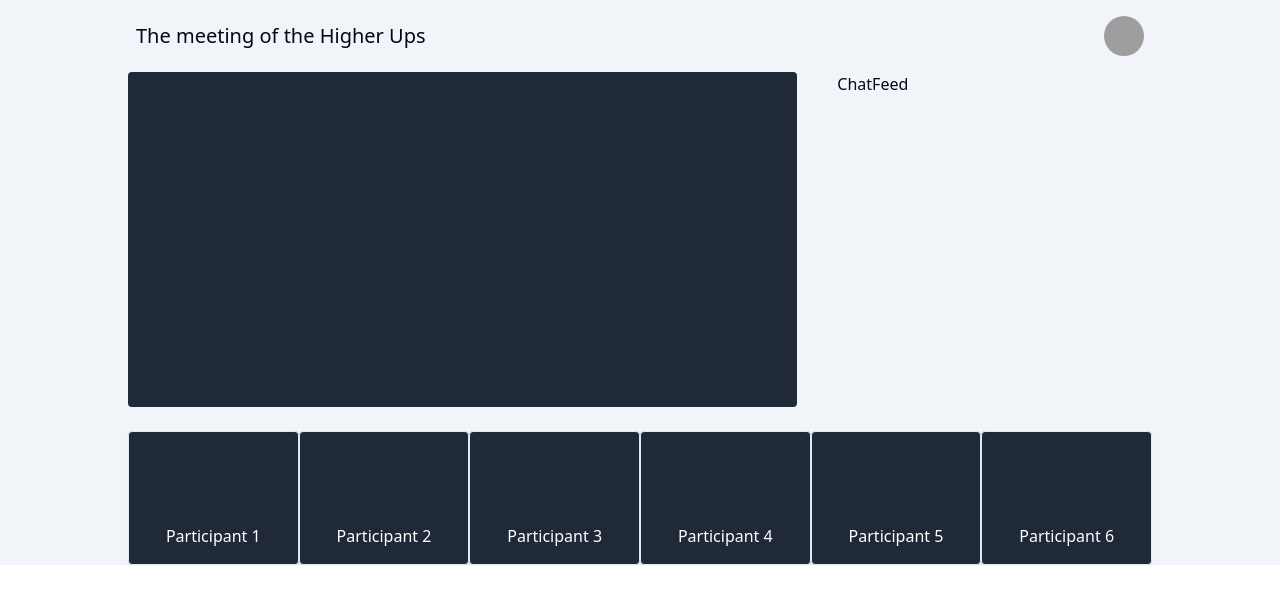
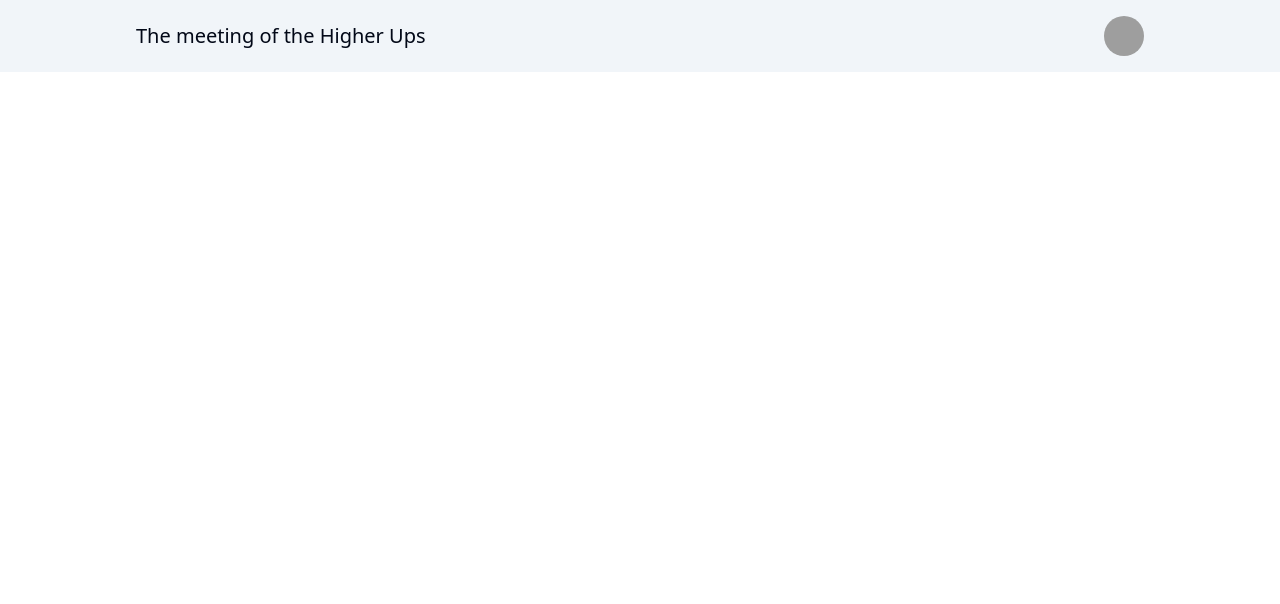
Before and after one commit to aniishme/video-conference, a React (Vite) app in the folder client/: page / in a window 1280 px wide. Shown: the top 604 px of the page. Built offline with nearby package versions, Linux system fonts and the light colour scheme; no server answers; grey boxes are pictures that could not be loaded.

Commit message:
Add react router and layout setup

```diff
--- a/client/package.json
+++ b/client/package.json
@@ -17,6 +17,7 @@
     "lucide-react": "^0.378.0",
     "react": "^18.2.0",
     "react-dom": "^18.2.0",
+    "react-router-dom": "^6.23.1",
     "tailwind-merge": "^2.3.0",
     "tailwindcss-animate": "^1.0.7"
   },
--- a/client/src/App.tsx
+++ b/client/src/App.tsx
@@ -1,9 +1,15 @@
+import { createBrowserRouter, RouterProvider } from "react-router-dom";
 import Conference from "./pages/conference";
+import Layout from "./components/layout/layout";
+
+const router = createBrowserRouter([
+  {
+    path: "/",
+    element: <Layout />,
+    children: [{ path: "conference", element: <Conference /> }],
+  },
+]);
 
 export default function App() {
-  return (
-    <div className="flex flex-col justify-start items-center bg-slate-100">
-      <Conference />
-    </div>
-  );
+  return <RouterProvider router={router} />;
 }
--- /dev/null
+++ b/client/src/components/layout/layout.tsx
@@ -0,0 +1,13 @@
+import { Outlet } from "react-router-dom";
+import Header from "./header";
+
+const Layout = () => {
+  return (
+    <div className="flex flex-col justify-start items-center bg-slate-100">
+      <Header />
+      <Outlet />
+    </div>
+  );
+};
+
+export default Layout;
--- a/client/src/pages/conference.tsx
+++ b/client/src/pages/conference.tsx
@@ -1,5 +1,4 @@
 import ChatFeed from "@/components/chat-feed/chat-feed";
-import Header from "@/components/layout/header";
 import { Card, CardFooter } from "@/components/ui/card";
 import VideoFeed from "@/components/video-feed/video-feed";
 
@@ -7,7 +6,6 @@ const Conference = () => {
   const participants = [1, 2, 3, 4, 5, 6];
   return (
     <>
-      <Header />
       <div className="grid grid-cols-6 gap-10 justify-between w-4/5">
         <div className="col-span-4 bg-gray-800 rounded-sm w-full flex justify-center items-center">
           <VideoFeed />
```
Also changed, not shown: 1 other file (tests, documents, lock files or other folders).
